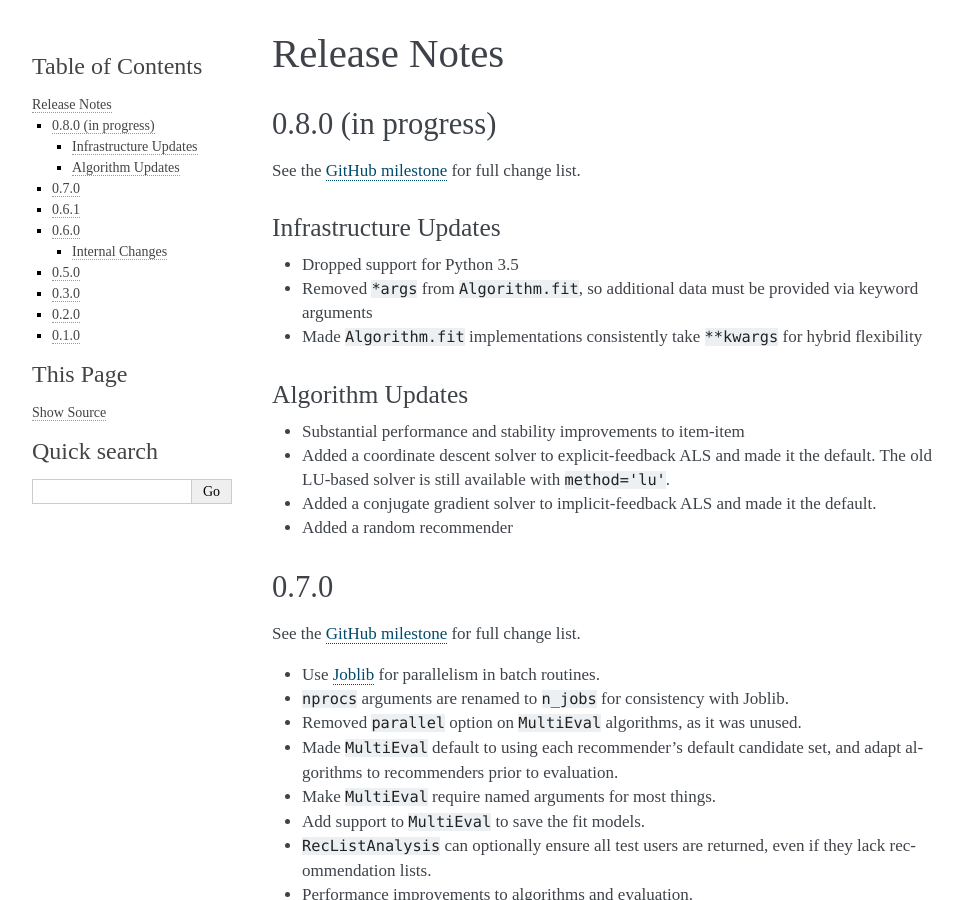
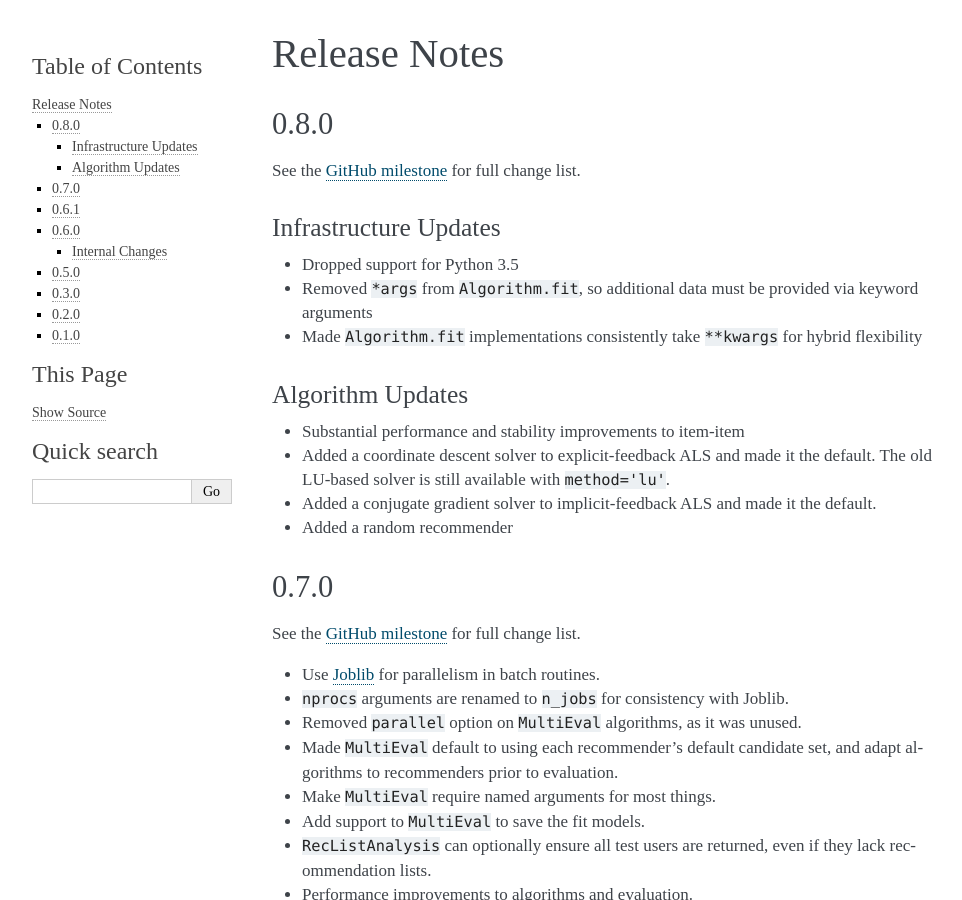
Before and after one commit to lenskit/lkpy, a Sphinx documentation site: the page built from doc/releases.md, in a window 1280 px wide and 900 px high. Shown: the whole window, without its empty margins (148-1110 px from the left). Built offline with Sphinx 7.4.7, drawn with Linux system fonts in a browser that asks for light colours; part of the change alters nothing that is shown.

```diff
--- a/doc/conf.py
+++ b/doc/conf.py
@@ -23,9 +23,9 @@ copyright = '2018–2019 Boise State University'
 author = 'Michael D. Ekstrand'
 
 # The short X.Y version
-version = '0.7.0'
+version = '0.8.0'
 # The full version, including alpha/beta/rc tags
-release = '0.7.0'
+release = '0.8.0'
 
 
 # -- General configuration ---------------------------------------------------
--- a/doc/releases.md
+++ b/doc/releases.md
@@ -1,6 +1,6 @@
 # Release Notes
 
-## 0.8.0 (in progress)
+## 0.8.0
 
 See the [GitHub milestone](https://github.com/lenskit/lkpy/milestone/5) for full change list.
 
```
